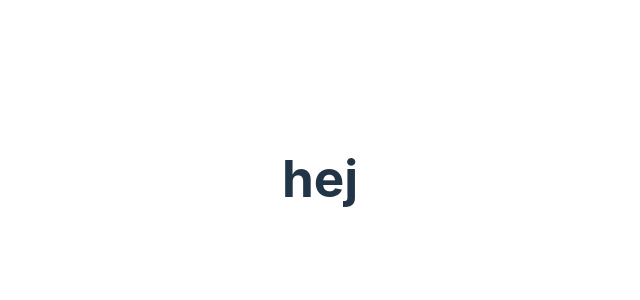
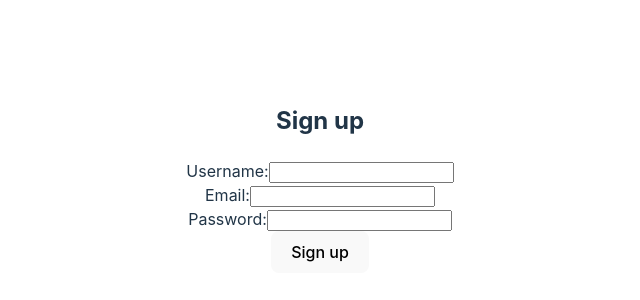
Before and after one commit to anderssonskan/NetlifyChat, a React (Vite) app: page /chat in a window 1280 px wide. Shown: the part 222-522 px from the top of the page, without its empty margins (320-960 px from the left). Built offline with nearby package versions, Linux system fonts and the light colour scheme.

Commit message:
Setup-signUpForm done

```diff
--- a/src/Comps/App.jsx
+++ b/src/Comps/App.jsx
@@ -1,11 +1,13 @@
 import '../Style/App.css'
 import React from 'react';
 import Chat from './Chat';
+import Register from './Register';
 
 function App() {
 
   return (
     <>
+      <Register />
       <Chat />
     </>
   )
--- a/src/Comps/Chat.jsx
+++ b/src/Comps/Chat.jsx
@@ -1,7 +1,7 @@
 function Chat() {
     return (
         <>
-            <h1>hej</h1>
+
         </>
      );
 }
--- a/src/Comps/Register.jsx
+++ b/src/Comps/Register.jsx
@@ -0,0 +1,94 @@
+import { useState } from "react";
+
+function Register() {
+    //Tillstånd för att hantera formulärdata
+    const [formData, setFormData] = useState({
+        username: '',
+        email: '',
+        password: '',
+    });
+    const [message, setMessage] = useState('');
+
+    //Hantera förändringar i formulärfälten
+    const handleChange = (e) => {
+        setFormData({
+            ...formData,
+            [e.target.name]: e.target.value,
+        });
+    };
+
+    //Hantera formulärets submit
+    const handleSubmit = async (e) => {
+        e.preventDefault();
+
+    //Validering av fomulärdata
+    if (!formData.username || !formData.email || !formData.password) {
+        setMessage('All fields are mandatory');
+        return;
+    }
+
+    try {
+    //Skicka formulärdata till backend-server
+        const response = await fetch('https://chatify-api.up.railway.app/api-docs/#/Auth/post_auth_register', {
+            method: 'POST',
+            headers: {
+                'Content-Type': 'application/json',
+            },
+            body: JSON.stringify(formData),
+        });
+
+        const data = await response.json();
+
+        if(response.ok) {
+            setMessage('Registration successful!');
+            } else {
+            setMessage('Registration failed: ${data.message}');
+        }
+
+        } catch (error) {
+            setMessage('An error occurred: ' + error.message);
+        }
+    };
+
+    return (
+       <div>
+        <h2>Sign up</h2>
+        <form onSubmit={handleSubmit}>
+            <div>
+                <label>Username:</label>
+                <input
+                    type="text"
+                    name="username"
+                    value={formData.username}
+                    onChange={handleChange}
+                    required
+                />
+            </div>
+            <div>
+                <label>Email:</label>
+                <input
+                    type="email"
+                    name="email"
+                    value={formData.email}
+                    onChange={handleChange}
+                    required
+                />
+            </div>
+            <div>
+                <label>Password:</label>
+                <input
+                    type="password"
+                    name="password"
+                    value={formData.password}
+                    onChange={handleChange}
+                    required
+                />
+            </div>
+            <button type="submit">Sign up</button>
+        </form>
+        {message && <p>{message}</p>}
+       </div>
+     );
+};
+
+export default Register;
```
